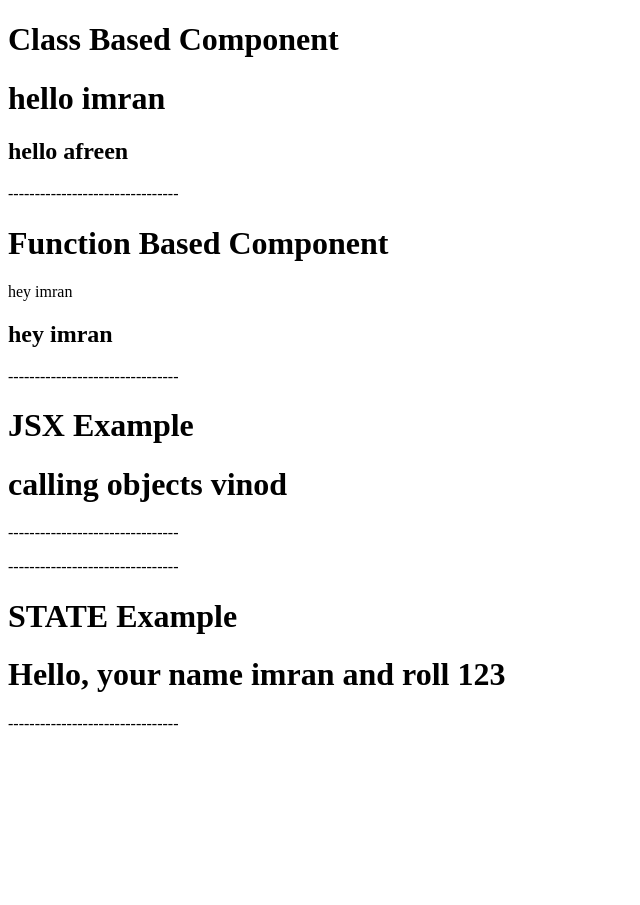
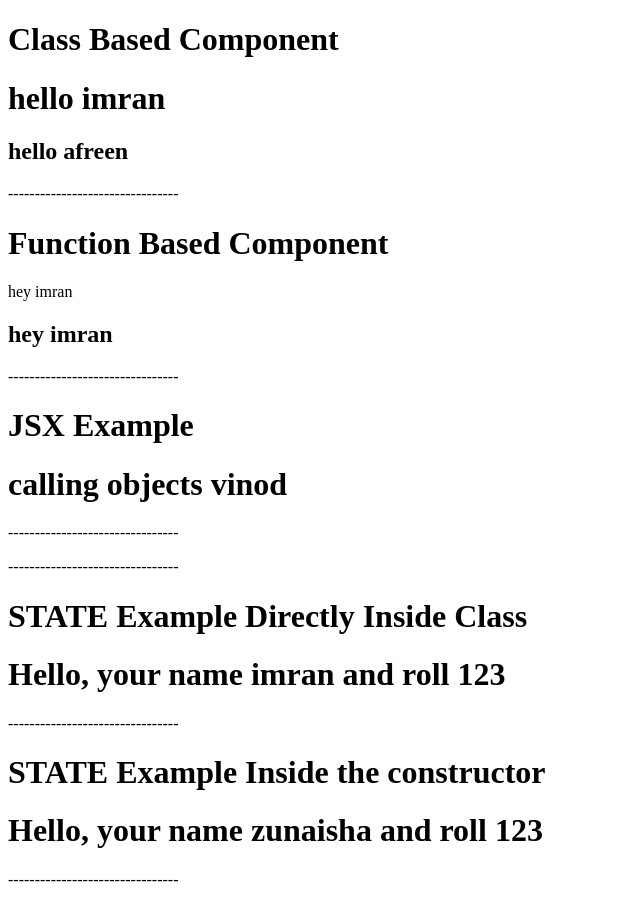
Before and after one commit to imranworkspace/react_app, a React (Create React App) app: page / in a window 1280 px wide. Shown: the whole page, without its empty margins (0-640 px from the left). Before the commit the page ends 800 px from the top, so only its background shows below. Built offline with nearby package versions, Linux system fonts and the light colour scheme.

Commit message:
State inside the constructor

```diff
--- a/src/App.js
+++ b/src/App.js
@@ -5,7 +5,8 @@ import Students from "./mycomponents/Students";
 
 // for jsx
 import e1 from "./mycomponents/JSX_ex";
-import MyState from "./mycomponents/MyState";
+import Class_State from "./mycomponents/Class_State";
+import Constructor_State from "./mycomponents/Constructor_State";
 
 function App() {
   return (
@@ -22,8 +23,11 @@ function App() {
         <p>{e1}</p>
         <p>--------------------------------</p>
         <p>--------------------------------</p>
-        <h1>STATE Example</h1>
-        <MyState roll={123}/>
+        <h1>STATE Example Directly Inside Class</h1>
+        <Class_State roll={123}/>
+        <p>--------------------------------</p>
+        <h1>STATE Example Inside the constructor</h1>
+        <Constructor_State roll={123}/>
         <p>--------------------------------</p>
     </>
   );
--- a/src/mycomponents/MyState.js
+++ b/src/mycomponents/Class_State.js
@@ -1,7 +1,7 @@
 import { Component } from "react"
 
 
-class MyState extends Component{
+class Class_State extends Component{
     state={
         name:'imran',
         roll:this.props.roll
@@ -13,4 +13,4 @@ class MyState extends Component{
     }
 }
 
-export default MyState
+export default Class_State
--- /dev/null
+++ b/src/mycomponents/Constructor_State.js
@@ -0,0 +1,20 @@
+import { Component } from "react"
+
+
+class Constructor_State extends Component{
+    constructor(props){
+        super(props)
+        this.state={
+            name:'zunaisha',
+            roll:this.props.roll
+        }
+    }
+
+    render(){
+        return (
+            <h1>Hello, your name {this.state.name} and roll {this.state.roll}</h1>
+        )
+    }
+}
+
+export default Constructor_State
```
